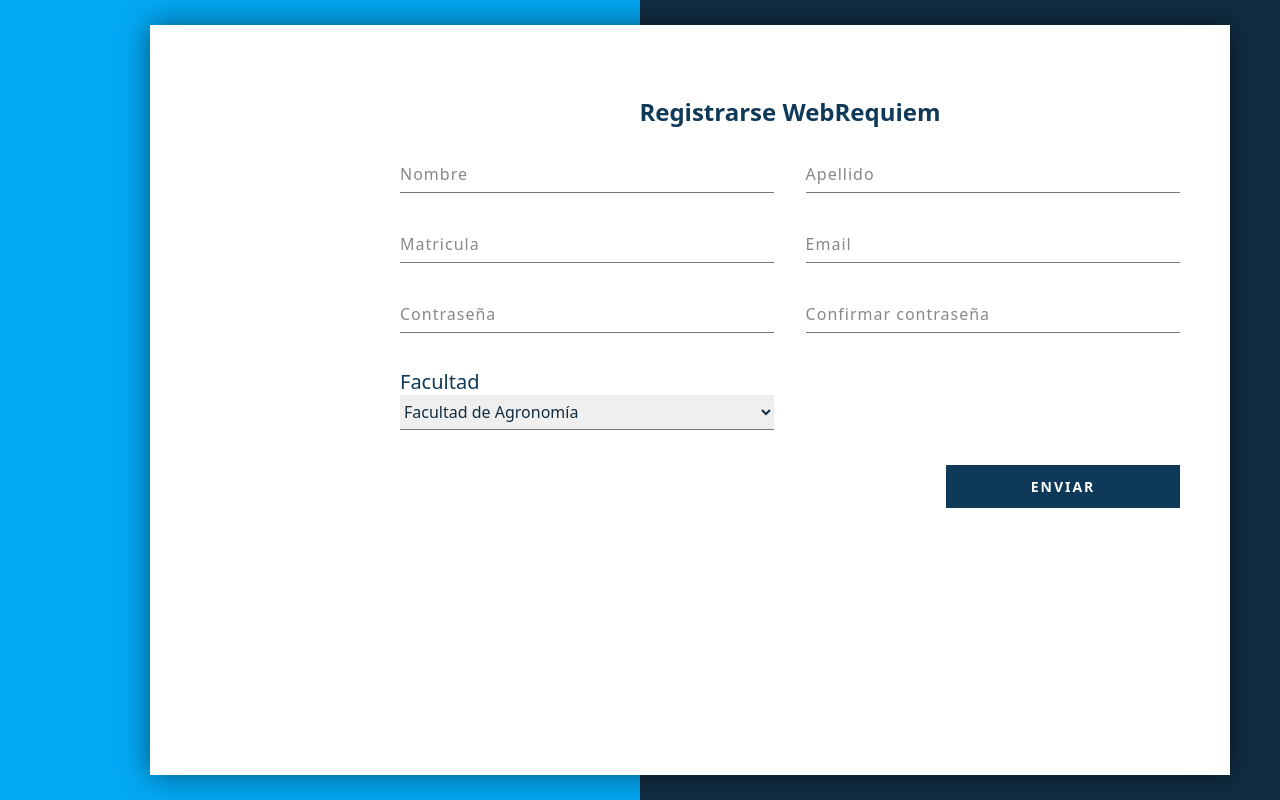
After one commit to Equinoxe-Grammer/WebRequiem, a PHP site: page /registro.html in a window 1280 px wide. The commit adds this page. Run offline with PHP 8.4, Linux system fonts and the light colour scheme.

Commit message:
Se añadío la pantalla de inicio de sesión y de registro

```diff
--- /dev/null
+++ b/CSS/registro-style.css
@@ -0,0 +1,188 @@
+*{
+    margin: 0;
+    padding: 0;
+    box-sizing: border-box;
+    font-family: system-ui, -apple-system, BlinkMacSystemFont, 'Segoe UI', Roboto, Oxygen, Ubuntu, Cantarell, 'Open Sans', 'Helvetica Neue', sans-serif;
+}
+
+section{
+    display: flex;
+    justify-content: center;
+    align-items: center;
+    height: 100vh;
+    background: #112D42;
+}
+
+section::before{
+    content: '';
+    position: absolute;
+    left: 0;
+    top: 0;
+    width: 50%;
+    height: 100%;
+    background: #03A9F4;
+}
+
+.container{
+    position: relative;
+    width: 100%;
+    height: 750px;
+    z-index: 1;
+    display: flex;
+}
+
+h2{
+    font-size: 24px;
+    font-weight: 600;
+}
+
+h3{
+    font-size: 20px;
+    font-weight: 400;
+    color: #0F3959;
+}
+
+/* INFO */
+.info{
+    position: absolute;
+    top: 40px;
+    width: 350px;
+    height: calc(100% - 80px);
+    background: #0F3959;
+    z-index: 1;
+    padding: 40px;
+    display: flex;
+    justify-content: space-between;
+    flex-direction: column;
+    box-shadow: 10px 5px 30px rgba(0, 0, 0, 0.5);
+}
+
+.info h2{
+    color: #FFF;
+}
+
+.info-text{
+    margin: 20px 0;
+    height: 100%;
+    display: flex;
+    flex-direction: column;
+    justify-content: space-between;
+}
+
+.item{
+    display: flex;
+    cursor: pointer;
+}
+
+.item span{
+    color: rgba(255, 255, 255, 0.5);
+}
+
+.item:hover span{
+    color: rgba(255, 255, 255, 1);
+}
+
+.item span:nth-child(1){
+    width: 25px;
+    font-size: 30px;
+    margin-right: 30px;
+}
+
+/* FORM */
+.form{
+    position: absolute;
+    width: calc(100% - 200px);
+    height: 100%;
+    background: #FFF;
+    margin-left: 150px;
+    padding: 70px 50px 70px 250px;
+    box-shadow: 0 0 30px rgba(0, 0, 0, 0.5);
+}
+
+.form h2{
+    color: #0F3959;
+    text-align: center;
+}
+
+.form-box{
+    display: flex;
+    flex-wrap: wrap;
+    justify-content: space-between;
+    padding-top: 30px;
+}
+
+.input-box{
+    position: relative;
+    margin-bottom: 35px;
+}
+
+.input-box.w50{
+    width: 48%;
+}
+
+.input-box.w100{
+    width: 100%;
+}
+
+.input-box input, select{
+    width: 100%;
+    padding: 5px 0;
+    font-size: 18px;
+    color: #333;
+    border: none;
+    border-bottom: 1px solid #777;
+    outline: none;
+}
+
+select {
+    font-size: 20px;
+    color: #888;
+}
+
+select, option{
+    font-size: 16px;
+    color: #112D42;
+}
+
+.input-box span{
+    position: absolute;
+    left: 0;
+    padding: 5px 0;
+    font-size: 16px;
+    letter-spacing: 1px;
+    color: #888;
+    pointer-events: none;
+    transition: all .5s;
+}
+
+.input-box input:focus ~ span,
+.input-box input:valid ~ span{
+    transform: translateY(-20px);
+    font-size: 14px;
+    font-weight: 400;
+    letter-spacing: 1px;
+    color: #03A9F4;
+}
+
+.input-box.btn{
+    display: flex;
+    justify-content: flex-end;
+}
+
+.input-box input[type="submit"]{
+    cursor: pointer;
+    background: #0F3959;
+    text-transform: uppercase;
+    font-size: 14px;
+    font-weight: 600;
+    letter-spacing: 2px;
+    color: #FFF;
+    border: none;
+    width: 30%;
+    padding: 12px;
+    transition: all .5s;
+}
+
+.input-box input[type="submit"]:hover{
+    background: #03A9F4;
+}
--- /dev/null
+++ b/registro.html
@@ -0,0 +1,88 @@
+<!DOCTYPE html>
+<html lang="en">
+<head>
+    <meta charset="UTF-8">
+    <meta http-equiv="X-UA-Compatible" content="IE=edge">
+    <meta name="viewport" content="width=device-width, initial-scale=1.0">
+    <title>Registrarse</title>
+    <link rel="stylesheet" href="fontawesome/css/all.css">
+    <link rel="stylesheet" href="CSS/registro-style.css">
+</head>
+<body>
+    <section>
+        <div class="container">
+        <!-- Form -->
+            <div class="form">
+                <h2>Registrarse WebRequiem</h2>
+                <div class="form-box">
+                    <div class="input-box w50">
+                        <input type="text" required>
+                        <span>Nombre</span>
+                    </div>
+
+                    <div class="input-box w50">
+                        <input type="text" required>
+                        <span>Apellido</span>
+                    </div>
+
+                    <div class="input-box w50">
+                        <input type="text" required>
+                        <span>Matricula</span>
+                    </div>
+
+                    <div class="input-box w50">
+                        <input type="text" required>
+                        <span>Email</span>
+                    </div>
+
+                    <div class="input-box w50">
+                        <input type="password" required>
+                        <span>Contraseña</span>
+                    </div>
+
+                    <div class="input-box w50">
+                        <input type="password" required>
+                        <span>Confirmar contraseña</span>
+                    </div>
+
+                    <div class="input-box w50">
+                        <h3>Facultad</h3>
+                        <select name="facultad" id="">
+                            <option value="1">Facultad de Agronomía</option>
+                            <option value="2">Facultad de Arquitectura</option>
+                            <option value="3">Facultad de Artes Escénicas</option>
+                            <option value="4">Facultad de Artes Visuales</option>
+                            <option value="5">Facultad de Ciencias Biológicas</option>
+                            <option value="6">Facultad de Ciencias de la Comunicación</option>
+                            <option value="7">Facultad de Ciencias de la Tierra</option>
+                            <option value="8">Facultad de Ciencias Físico-Matemáticas</option>
+                            <option value="9">Facultad de Ciencias Forestales</option>
+                            <option value="10">Facultad de Ciencias Políticas y Relaciones Internacionales</option>
+                            <option value="11">Facultad de Ciencias Químicas</option>
+                            <option value="12">Facultad de Contaduría Pública y Administración</option>
+                            <option value="13">Facultad de Derecho y Criminología</option>
+                            <option value="14">Facultad de Economía</option>
+                            <option value="15">Facultad de Enfermería</option>
+                            <option value="16">Facultad de Filosofía y Letras</option>
+                            <option value="17">Facultad de Ingeniería Civil</option>
+                            <option value="18">Facultad de Ingeniería Mecánica y Eléctrica</option>
+                            <option value="19">Facultad de Medicina</option>
+                            <option value="20">Facultad de Medicina Veterinaria y Zootecnica</option>
+                            <option value="21">Facultad de Música</option>
+                            <option value="22">Facultad de Odontología</option>
+                            <option value="23">Facultad de Organización Deportiva</option>
+                            <option value="24">Facultad de Psicología</option><option value="1">Facultad de Salud Pública y Nutrición</option>
+                            <option value="25">Facultad de Trabajo Social y Derello Humano</option>
+                        </select>
+                    </div>
+
+                    <div class="input-box w100 btn">
+                        <input type="submit" value="Enviar">
+                    </div>
+                    </div>
+                </div>
+            </div>
+        </div>
+    </section>
+</body>
+</html>
```
Also changed, not shown: CSS/inicio-style.css (added, +147 -0 lines), CSS/style.css (+15 -4 lines), index.html (+10 -9 lines), inicio.html (added, +43 -0 lines), img/logo.jpg (added).
